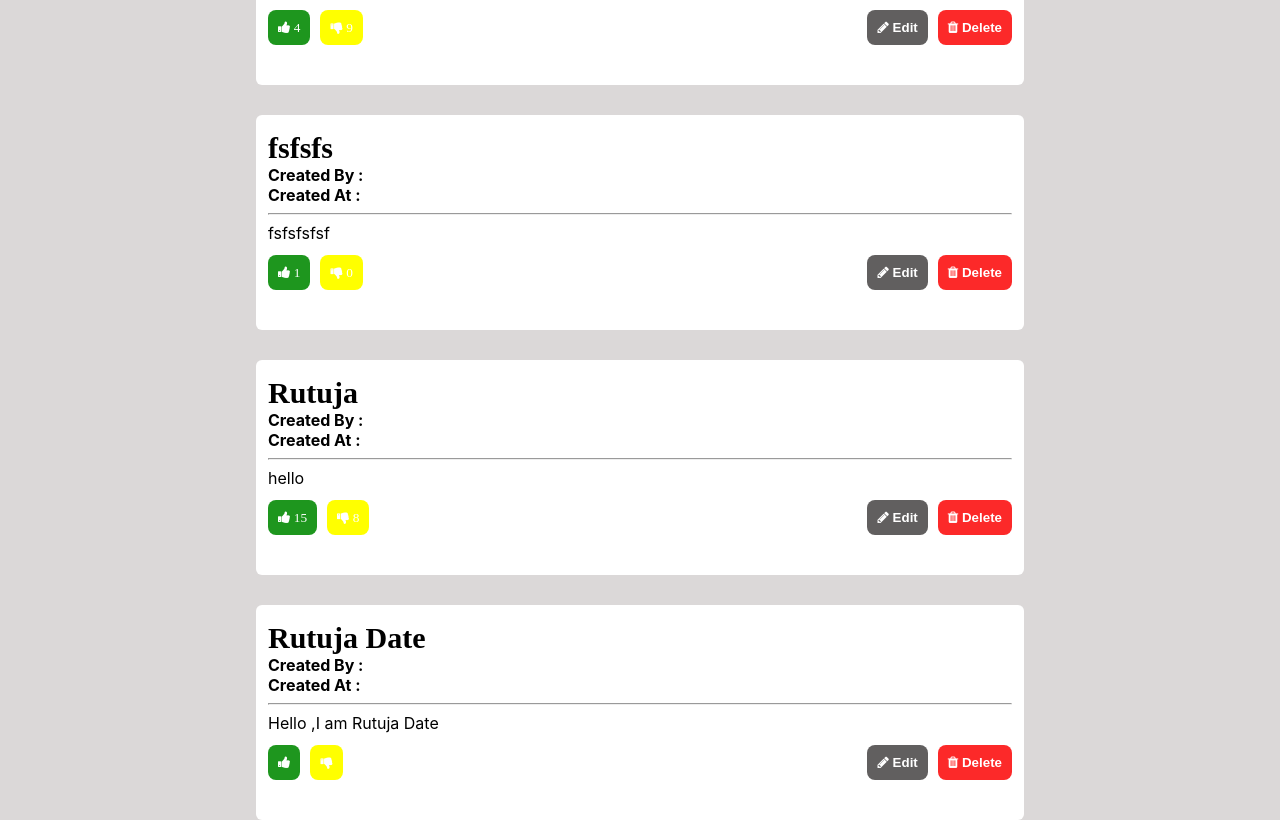
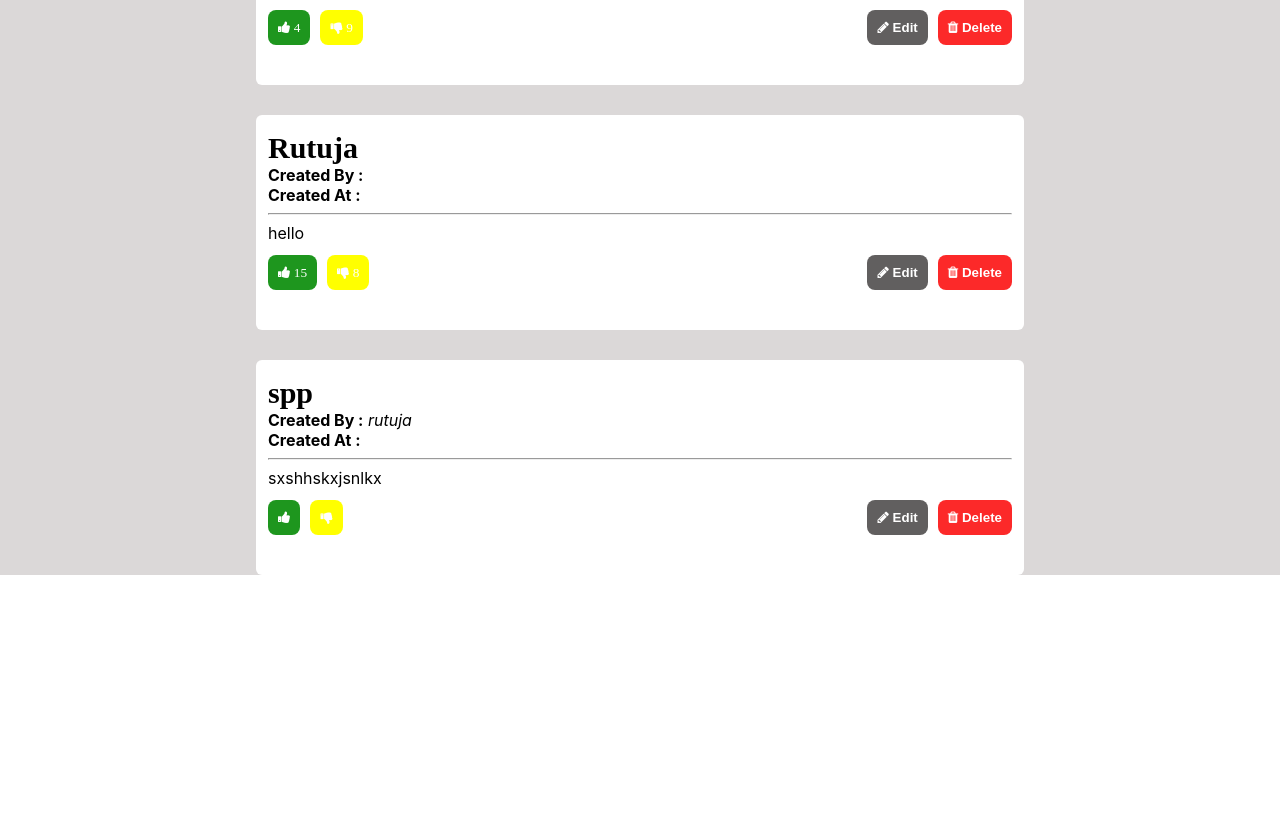
Before and after one commit to rutujadate/blogs-app, a React (Create React App) app: page /blogs in a window 1280 px wide. Shown: the part 909-1729 px from the top of the page. After the commit the page ends 1484 px from the top, so only its background shows below. Built offline with nearby package versions, Linux system fonts and the light colour scheme; data requests are answered from the project's data file.

Commit message:
Date Remaining

```diff
--- a/db.json
+++ b/db.json
@@ -23,15 +23,25 @@
       "name": "Rutuja Date",
       "email": "daterutuja@gmail.com",
       "password": "123"
+    },
+    {
+      "id": "fcbd",
+      "name": "Rutuja",
+      "email": "rutuja",
+      "password": "123"
+    },
+    {
+      "id": "a21c",
+      "name": "RUTUJA",
+      "email": "rutuja@gmail.com",
+      "password": "123"
     }
   ],
   "blogs": [
     {
-      "id": "8d14",
       "title": "Rutuja",
       "description": "I am Rutuja Balasaheb Date",
-      "likes": 10,
-      "dislikes": 19
+      "id": "8d14"
     },
     {
       "id": "ad28",
@@ -48,13 +58,6 @@
       "likes": 4
     },
     {
-      "id": "3df7",
-      "title": "fsfsfs",
-      "description": "fsfsfsfsf",
-      "likes": 1,
-      "dislikes": 0
-    },
-    {
       "id": "04d2",
       "title": "Rutuja",
       "description": "hello",
@@ -62,9 +65,10 @@
       "dislikes": 8
     },
     {
-      "id": "a905",
-      "title": "Rutuja Date",
-      "description": "Hello ,I am Rutuja Date"
+      "id": "7c03",
+      "title": "spp",
+      "description": "sxshhskxjsnlkx",
+      "createdBy": "rutuja"
     }
   ]
 }
--- a/src/Components/Blogs/Blogs.js
+++ b/src/Components/Blogs/Blogs.js
@@ -16,9 +16,10 @@ function Blogs() {
   const [likes, setLikes] = useState(0);
   const [dislikes, setDislikes] = useState(0);
   const [blogsInfo, setBlogsInfo] = useState([]);
+  // const[userName,setUserName]=useState()
 
-  function handleLikes(id, currentLikes) {
-    const updatedLikes = currentLikes + 1;
+  function handleLikes(id, likes) {
+    const updatedLikes = likes + 1;
 
 
     axios.patch(`http://localhost:3001/blogs/${id}`, { likes: updatedLikes })
@@ -29,8 +30,8 @@ function Blogs() {
 
   }
 
-  function handleDislikes(id, currentDisLikes) {
-    const updatedDisLikes = currentDisLikes + 1;
+  function handleDislikes(id, disLikes) {
+    const updatedDisLikes = disLikes + 1;
 
     axios.patch(`http://localhost:3001/blogs/${id}`, { dislikes: updatedDisLikes })
       .then(() => {
@@ -63,8 +64,10 @@ function Blogs() {
 
 
   useEffect(() => {
+    //  userName=localStorage.getItem('userName');
     getAllBlogs()
   }, []);
+  console.log(localStorage.getItem('userName'))
 
 
   return (
@@ -73,7 +76,7 @@ function Blogs() {
         <div>
           <div className="blogsHeader"><div className="blogsName" onClick={navigateToDashboard}>Blogs</div>
             <div className="blogsSubHeader">
-              <div className="blogsLoginName">Rutuja Date</div>
+              <div className="blogsLoginName">{localStorage.getItem('userName')}</div>
               <div className="arrow">
                 <button className="blogsLogout">
                   <i className="fa fa-arrow-circle-o-right " aria-hidden="true"></i> Logout
--- a/src/Components/Login/Login.js
+++ b/src/Components/Login/Login.js
@@ -1,6 +1,6 @@
 import { useNavigate } from "react-router-dom";
 import "./Login.css";
-import { useState } from "react";
+import { useEffect, useState } from "react";
 import axios from "axios";
 import { toast } from 'react-toastify';
 
@@ -19,28 +19,35 @@ function Login() {
         user["email"] = event.target.value;
         setUserData(user);
     }
+    useEffect(() => {
+
+  }, []);
 
     function handleLoginData() {
-        console.log(userdata);
+        // console.log(userdata);
         // navigate("/blogs")
         axios.get('http://localhost:3001/users')
             .then((response) => {
                 console.log('Response', response);
-
                     response.data.map((user) => {
                         console.log('user', user)
                         if (userdata.email === user.email && userdata.password === user.password) {
-                            console.log('Welcome to Blogs Application');
+                            localStorage.setItem('userName',user.name)
+                            localStorage.setItem('userEmail',user.email)
+
+                            // console.log(userName)
+                            // console.log('Welcome to Blogs Application');
                              toast.success('Login successful!');
                             navigate("/blogs")
                         }
                         else {
-                            console.log('Invalid User');
+                            // console.log('Invalid User');
                             toast.error("Invalid User");
 
                         }
 
                     })
+
 
             });
             // .catch((error) => {
@@ -48,6 +55,8 @@ function Login() {
             // });
 
     }
+     const handleLogout = () => {
+  };
 
 
     const navigate = useNavigate();
@@ -63,7 +72,7 @@ function Login() {
             <div className="header">
                 <div className="blogsName" onClick={navigateToDashboard}>Blogs</div>
                 <div className="subHeader">
-                    <div className="loginName">Login</div>
+                    <div className="loginName" onClick={handleLogout}>Login</div>
                     <div className="registerName" onClick={navigateToRegister}>Register</div>
                 </div>
             </div>
--- a/src/Components/Title/Title.js
+++ b/src/Components/Title/Title.js
@@ -2,47 +2,54 @@ import { useNavigate, useParams } from "react-router-dom";
 import "./Title.css";
 import { useEffect, useState } from "react";
 import axios from "axios";
-function Title(){
-    const [userdata, setUserData] = useState({title:"",description:""});
+function Title() {
+    const [userdata, setUserData] = useState({ title: "", description: "" });
     const { id } = useParams();
 
 
-    function handleSaveButton(){
-        console.log(userdata)
-        if(id){
-            axios.put(`http://localhost:3001/blogs/${id}`,userdata)
-            .then(()=>navigate("/blogs"))
+    function handleSaveButton() {
+        const userEmail = localStorage.getItem("userEmail")
+        console.log(userEmail)
+        // console.log(userdata)
+        if (id) {
+            axios.put(`http://localhost:3001/blogs/${id}`, userdata)
+                .then(() => navigate("/blogs"))
         }
-        else{
-            axios.post(`http://localhost:3001/blogs`,userdata)
-            .then(()=>navigate("/blogs"))
+        else {
+            axios.post(`http://localhost:3001/blogs`,
+                {
+                    ...userdata,
+                    createdBy: userEmail
+
+                })
+                .then(() => navigate("/blogs"))
         }
 
     }
     function handleTitle(event) {
-            let user={...userdata};
-           user["title"]=event.target.value;
+        let user = { ...userdata };
+        user["title"] = event.target.value;
         setUserData(user);
     }
 
 
     function handlDescription(event) {
-            let user={...userdata};
-            user["description"]=event.target.value;
+        let user = { ...userdata };
+        user["description"] = event.target.value;
         setUserData(user);
     }
 
-        function handleTitleData(){
+    function handleTitleData() {
         console.log(userdata);
         navigate("/blogs")
 
     }
 
-    const navigate=useNavigate();
-    const navigateToDashboard=()=>{
+    const navigate = useNavigate();
+    const navigateToDashboard = () => {
         navigate("/")
     }
-    useEffect(()=>{
+    useEffect(() => {
         axios.get(`http://localhost:3001/blogs/${id}`)
             .then((response) => {
                 setUserData({
@@ -53,14 +60,14 @@ function Title(){
             .catch((error) => {
                 console.error("Error fetching blogs:", error);
             })
-    } ,[id]);
+    }, [id]);
 
-    return(
+    return (
         <div className="titleBackgroundColor">
             <div className="titleHeader">
                 <div className="titleBlogsName" onClick={navigateToDashboard}>Blogs</div>
                 <div className="titleSubHeader">
-                    <div className="titleLoginName">Rutuja Date</div>
+                    <div className="titleLoginName">{localStorage.getItem('userName')}</div>
                     <div className="arrow">
                         <i class="fa fa-arrow-circle-o-right" aria-hidden="true"></i>
 
```
Lines whose indentation alone changed are shown as unchanged.
